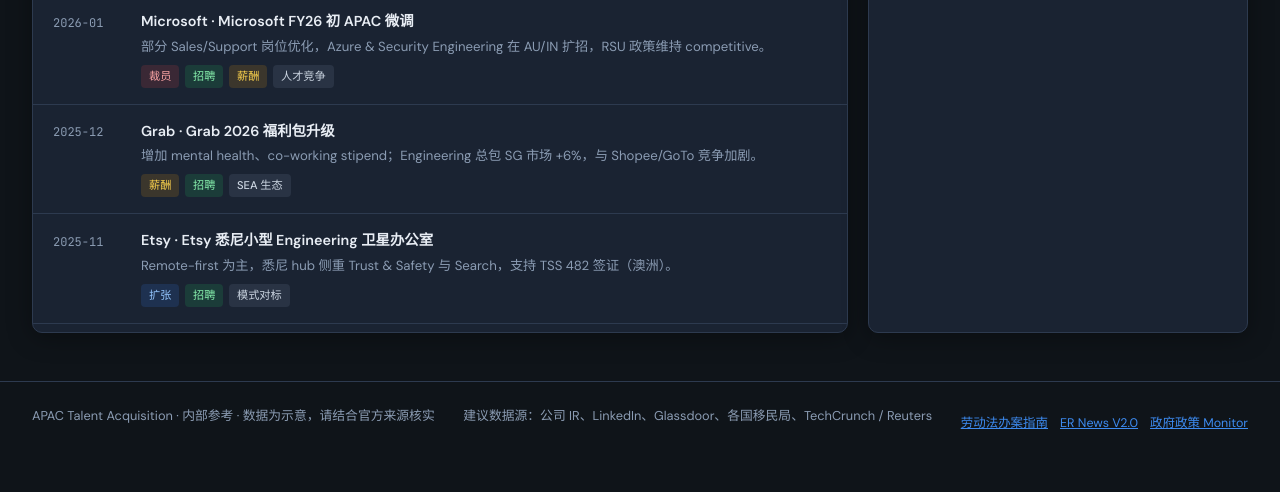
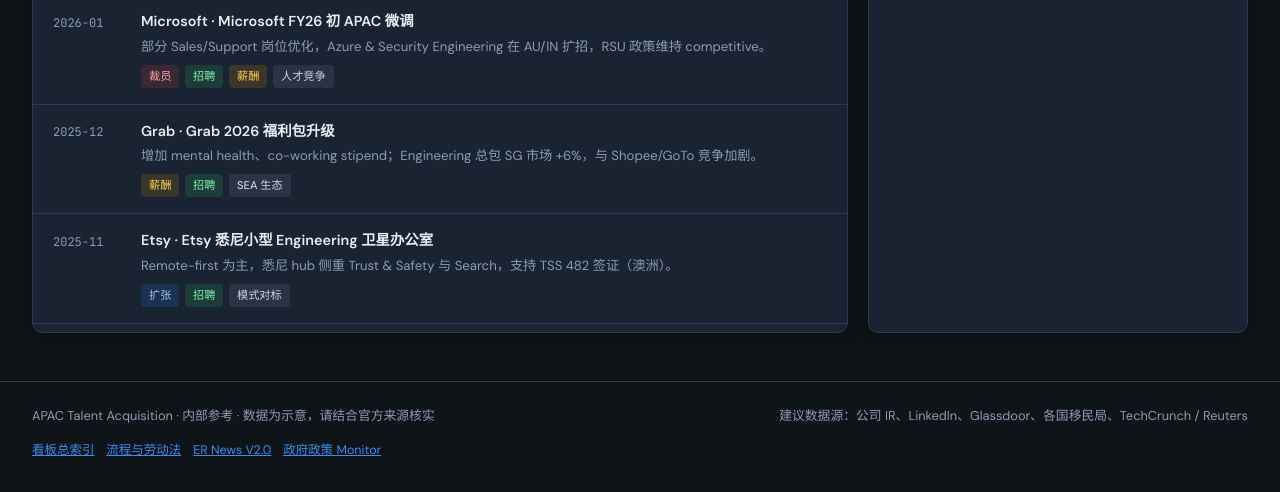
Before and after one commit to roqianebay/apac-ta-employer-policy-monitor, a plain HTML site: page web/index.html in a window 1280 px wide. Shown: the part 1853-2345 px from the top of the page. Before the commit the page ends 2318 px from the top, so only its background shows below. Drawn offline with Linux system fonts and the light colour scheme.

Commit message:
Link footer to APAC ER dashboard index page.
Co-authored-by: Cursor <cursoragent@cursor.com>

```diff
--- a/web/index.html
+++ b/web/index.html
@@ -703,6 +703,7 @@
     <span id="ui-footer-note">APAC Talent Acquisition · Internal Use · 数据为示意，请结合官方来源核实</span>
     <span id="ui-footer-sources">建议数据源：公司 IR、LinkedIn、Glassdoor、各国移民局、TechCrunch / Reuters</span>
     <div class="hub-footer">
+      <a href="https://roqianebay.github.io/apac-labor-hr-practice/er-dashboards.html" id="ui-hub-index">看板总索引</a>
       <a href="https://roqianebay.github.io/apac-labor-hr-practice/" id="ui-hub-labor">Labor &amp; HR Guide</a>
       <a href="https://roqianebay.github.io/apac-ta-employer-monitor/" id="ui-hub-er">ER News V2.0</a>
       <a href="https://roqianebay.github.io/apac-policy-monitor/" id="ui-hub-gov">Gov Policy Monitor</a>
--- a/web/js/monitor-lang.js
+++ b/web/js/monitor-lang.js
@@ -49,7 +49,8 @@
     mBenefits: L("福利", "Benefits"),
     footerNote: L("APAC Talent Acquisition · 内部参考 · 数据为示意，请结合官方来源核实", "APAC talent acquisition · internal · illustrative data — verify sources"),
     footer: L("仅供内部人才情报参考 · 数据为人工整理", "Internal TA intelligence · manually curated"),
-    hubLabor: L("劳动法办案指南", "Labor & HR practice guide"),
+    hubIndex: L("看板总索引", "Dashboard index"),
+    hubLabor: L("流程与劳动法", "Process & labor law"),
     hubErNews: L("ER News V2.0", "ER News V2.0"),
     hubGov: L("政府政策 Monitor", "Gov policy monitor"),
     footerSources: L("建议数据源：公司 IR、LinkedIn、Glassdoor、各国移民局、TechCrunch / Reuters", "Sources: company IR, LinkedIn, Glassdoor, immigration sites, TechCrunch / Reuters"),
@@ -179,6 +180,7 @@
     setText("ui-hot-markets", t(UI.hotMarkets));
     setText("ui-footer-note", t(UI.footerNote));
     setText("ui-footer-sources", t(UI.footerSources));
+    setText("ui-hub-index", t(UI.hubIndex));
     setText("ui-hub-labor", t(UI.hubLabor));
     setText("ui-hub-er", t(UI.hubErNews));
     setText("ui-hub-gov", t(UI.hubGov));
```
